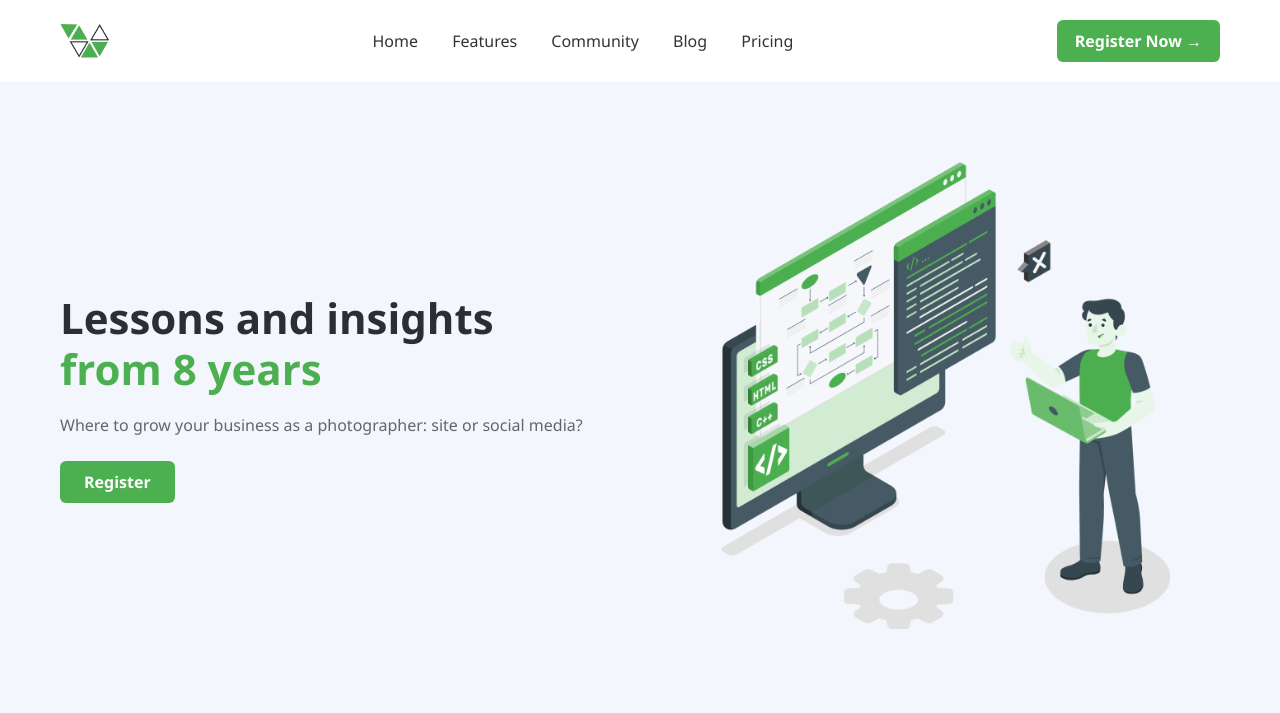
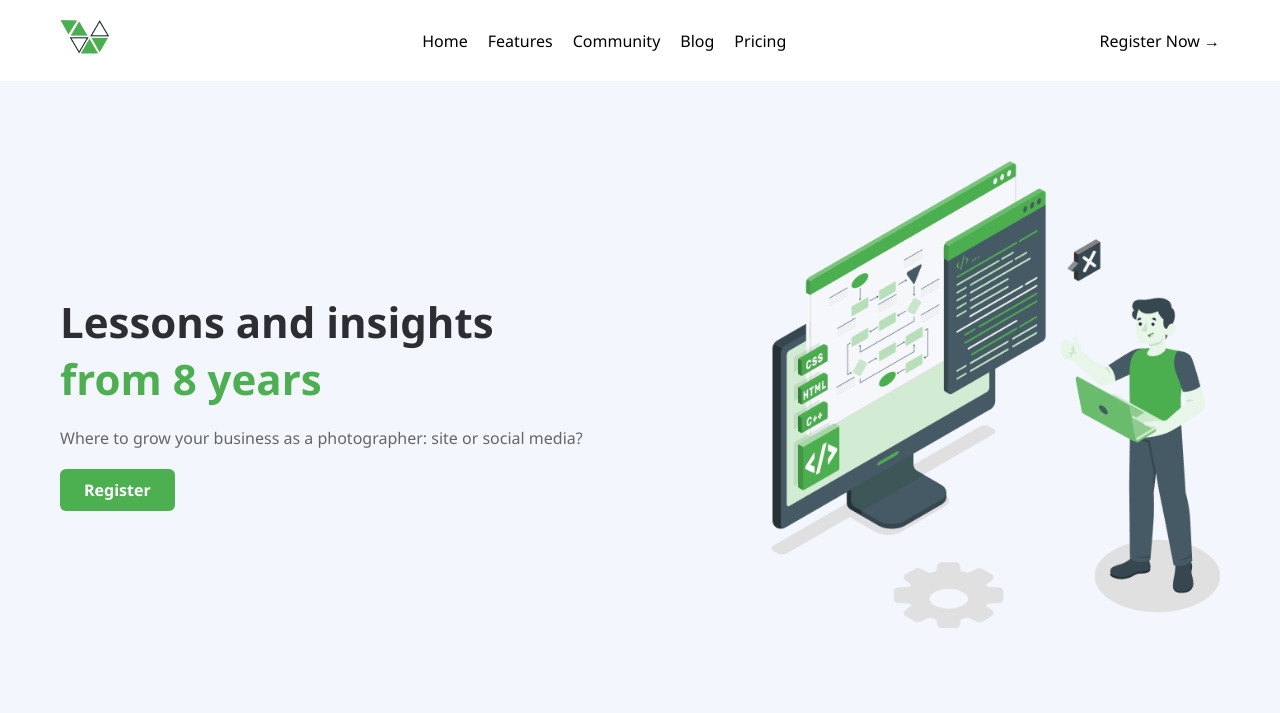
Before and after one commit to Tsion-tech/Sage, a web app: file html css javascript/Form/CSS/Website figma/index.html in a window 1280 px wide. Shown: the top 713 px of the page. Run offline with its HTML, style and script files only (its server is not run), Linux system fonts and the light colour scheme.

Commit message:
website figma

```diff
--- a/html css javascript/Form/CSS/Website figma/index.html
+++ b/html css javascript/Form/CSS/Website figma/index.html
@@ -1,4 +1,4 @@
-<!DOCTYPE html>
+<!-- <!DOCTYPE html>
 <html lang="en">
 <head>
   <meta charset="UTF-8" />
@@ -10,7 +10,7 @@
   <header class="navbar">
 
         <img src="Icon (1).png" alt="logo">
-
+     -->
 
     <!-- <div style="display:flex">
         <div>Home</div>
@@ -30,25 +30,43 @@
     </section>
     </body>
     </html> -->
-     <nav class="nav-links">
-      <a href="#">Home</a>
-      <a href="#">Features</a>
-      <a href="#">Community</a>
-      <a href="#">Blog</a>
-      <a href="#">Pricing</a>
-    </nav>
-    <a href="#" class="register-btn">Register Now →</a>
-  </header>
+    <!DOCTYPE html>
+<html >
+<head>
 
-  <section class="hero">
+
+  <title>Website from figma</title>
+  <link rel="stylesheet" href="style.css">
+</head>
+<body>
+
+  <!-- Navbar -->
+  <div class="navbar">
+    <div class="logo"><img src="Icon (1).png"/></div>
+    <div class="nav-links">
+      <div>Home</div>
+      <div>Features</div>
+      <div>Community</div>
+      <div>Blog</div>
+      <div>Pricing</div>
+    </div>
+    <div class="register-now"> Register Now → </div>
+  </div>
+
+  <!-- Hero Section -->
+  <div class="hero">
     <div class="hero-text">
-      <h1>Lessons and insights <br> <span class="highlight">from 8 years</span></h1>
-      <p>Where to grow your business as a photographer: site or social media?</p>
-      <a href="#" class="register-secondary">Register</a>
+      <div class="title">Lessons and insights</div>
+      <div class="highlight">from 8 years</div>
+      <div class="subtitle">Where to grow your business as a photographer: site or social media?</div>
+      <div class="hero-button">
+        <a href="#">Register</a>
+      </div>
     </div>
     <div class="hero-image">
-      <img src="Illustration.png" alt="Illustration" />
+      <img src="Illustration.png" alt="Hero Illustration">
     </div>
-  </section>
+  </div>
+
 </body>
 </html>
--- a/html css javascript/Form/CSS/Website figma/style.css
+++ b/html css javascript/Form/CSS/Website figma/style.css
@@ -1,4 +1,4 @@
-* {
+/* * {
     margin: 0;
     padding: 0;
     box-sizing: border-box;
@@ -88,4 +88,97 @@
 
     width: 90%;
     max-width: 500px;
-  }
+  } */
+  * {
+  margin: 0;
+  padding: 0;
+  box-sizing: border-box;
+}
+
+body {
+  font-family: 'Segoe UI', sans-serif;
+  background-color: #f8f9fa;
+}
+
+/* Navbar */
+.navbar {
+  display: flex;
+  justify-content: space-between;
+  align-items: center;
+  padding: 20px 60px;
+  background-color: #fff;
+  box-shadow: 0 2px 4px rgba(0,0,0,0.05);
+}
+
+.logo {
+  font-size: 24px;
+  font-weight: bold;
+  color: #2d2e32;
+}
+
+.nav-links {
+  display: flex;
+  gap: 20px;
+}
+
+.nav-links a {
+  text-decoration: none;
+  color: #333;
+  font-weight: 500;
+}
+
+.register-now a {
+  background-color: #4CAF50;
+  color: white;
+  padding: 10px 18px;
+  border-radius: 6px;
+  text-decoration: none;
+  font-weight: 600;
+}
+
+/* Hero Section */
+.hero {
+  display: flex;
+  justify-content: space-between;
+  align-items: center;
+  padding: 80px 60px;
+  background-color: #f3f6fc;
+  flex-wrap: wrap;
+}
+
+.hero-text {
+  max-width: 50%;
+}
+
+.title {
+  font-size: 42px;
+  font-weight: bold;
+  color: #2d2e32;
+}
+
+.highlight {
+  font-size: 42px;
+  font-weight: bold;
+  color: #4CAF50;
+  margin-bottom: 20px;
+}
+
+.subtitle {
+  font-size: 16px;
+  color: #666;
+  margin-bottom: 30px;
+}
+
+.hero-button a {
+  background-color: #4CAF50;
+  color: white;
+  padding: 10px 24px;
+  border-radius: 6px;
+  text-decoration: none;
+  font-weight: 600;
+}
+
+.hero-image img {
+  max-width: 100%;
+  width: 450px;
+}
```
Also changed, not shown: html css javascript/Form/CSS/Website figma/Down.png (added).
